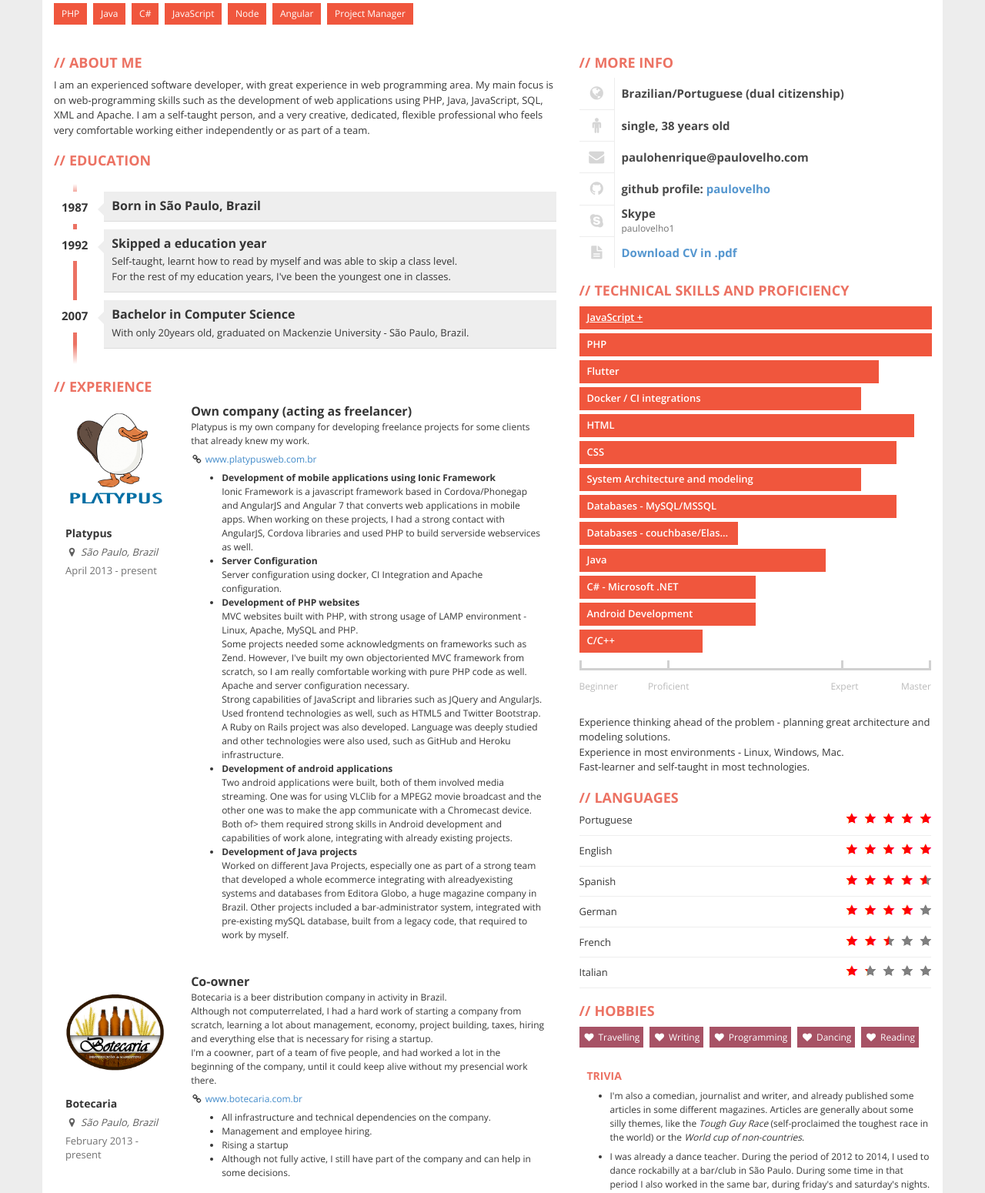
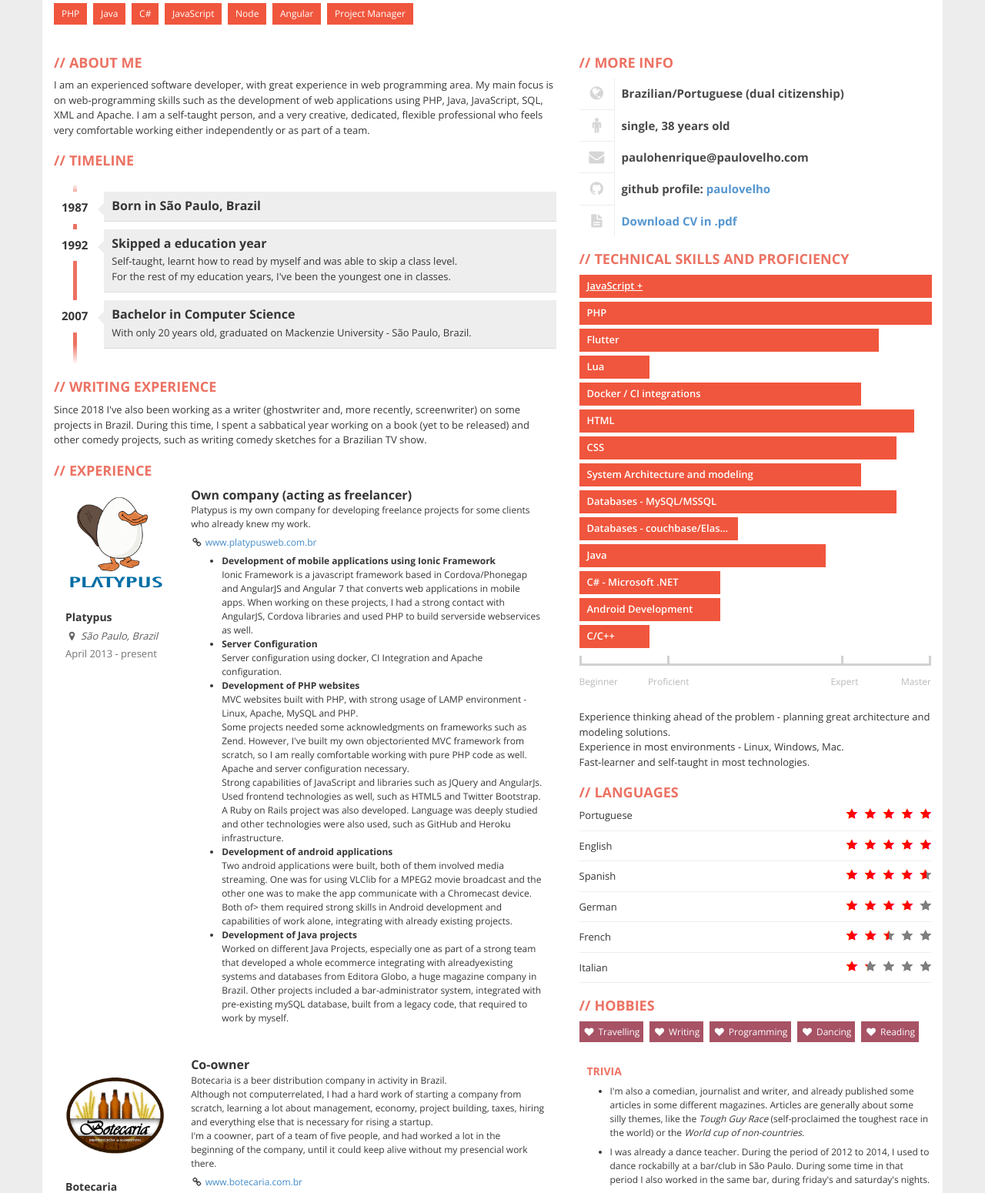
Before and after one commit to paulovelho/cv, a PHP site: page / in a window 1280 px wide. Shown: the part 312-1862 px from the top of the page at 77% size. Run offline with PHP 8.4, Linux system fonts and the light colour scheme.

Commit message:
update 2025

```diff
--- a/index.php
+++ b/index.php
@@ -32,7 +32,9 @@
           <!-- EDUCATION -->
           <?php include("sections/education.html"); ?>
 
-          <!-- EXPERIENCES -->
+          <?php include("sections/writer.html"); ?>
+
+					<!-- EXPERIENCES -->
           <div class="box">
             <h2>Experience</h2>
 
--- a/sections/contact.html
+++ b/sections/contact.html
@@ -6,7 +6,9 @@
 	</div>
 	<div class="contact-item">
 		<div class="icon pull-left text-center"><span class="fa fa-male fa-fw"></span></div>
-    <div class="title only pull-right">single, <?php echo (intval(@date("Y")) - 1987);?> years old</div>
+		<div class="title only pull-right">single,
+			<?php echo (intval(@date("Y")) - 1987);?> years old
+		</div>
 	</div>
 	<!--div class="contact-item">
     <div class="icon pull-left text-center"><span class="fa fa-phone fa-fw"></span></div>
@@ -14,7 +16,9 @@
   </div-->
 	<div class="contact-item">
 		<div class="icon pull-left text-center"><span class="fa fa-envelope fa-fw"></span></div>
-    <div class="title only pull-right">&#112;&#97;&#117;&#108;&#111;&#104;&#101;&#110;&#114;&#105;&#113;&#117;&#101;&#64;&#112;&#97;&#117;&#108;&#111;&#118;&#101;&#108;&#104;&#111;&#46;&#99;&#111;&#109;</div>
+		<div class="title only pull-right">
+			&#112;&#97;&#117;&#108;&#111;&#104;&#101;&#110;&#114;&#105;&#113;&#117;&#101;&#64;&#112;&#97;&#117;&#108;&#111;&#118;&#101;&#108;&#104;&#111;&#46;&#99;&#111;&#109;
+		</div>
 	</div>
 	<!--div class="contact-item">
     <div class="icon pull-left text-center"><span class="fa fa-twitter fa-fw"></span></div>
@@ -32,11 +36,11 @@
 			github profile: <a href="https://github.com/paulovelho">paulovelho</a>
 		</div>
 	</div>
-  <div class="contact-item">
+	<!-- <div class="contact-item">
     <div class="icon pull-left text-center"><span class="fa fa-skype fa-fw"></span></div>
     <div class="title pull-right">Skype</div>
     <div class="description pull-right">paulovelho1</div>
-  </div>
+  </div> -->
 	<div class="contact-item">
 		<div class="icon pull-left text-center"><span class="fa fa-file-text fa-fw"></span></div>
 		<div class="title only pull-right">
--- a/sections/education.html
+++ b/sections/education.html
@@ -1,5 +1,5 @@
 <div class="box tech">
-  <h2>Education</h2>
+	<h2>Timeline</h2>
 	<ul id="education" class="clearfix">
 		<li>
 			<div class="year pull-left">1987</div>
@@ -13,7 +13,7 @@
 			<div class="description pull-right">
 				<h3>Skipped a education year</h3>
 				<p>
-        	Self-taught, learnt how to read by myself and was able to skip a class level.<br/>
+					Self-taught, learnt how to read by myself and was able to skip a class level.<br />
 					For the rest of my education years, I've been the youngest one in classes.
 				</p>
 			</div>
@@ -22,7 +22,7 @@
 			<div class="year pull-left">2007</div>
 			<div class="description pull-right">
 				<h3>Bachelor in Computer Science</h3>
-        <p>With only 20years old, graduated on Mackenzie University - São Paulo, Brazil.</p>
+				<p>With only 20 years old, graduated on Mackenzie University - São Paulo, Brazil.</p>
 			</div>
 		</li>
 	</ul>
--- a/sections/experience/botecaria.html
+++ b/sections/experience/botecaria.html
@@ -8,7 +8,7 @@
     	<span class="project_icon fa fa-map-marker fa-fw"></span>
     	São Paulo, Brazil
     </div>
-    <div class="year">February 2013 - present</div>
+    <div class="year">February 2013 - January 2025</div>
   </div>
   <div class="col-lg-9">
     <div class="profession">Co-owner</div>
--- a/sections/experience/platypus.html
+++ b/sections/experience/platypus.html
@@ -13,7 +13,7 @@
   <div class="col-lg-9">
     <div class="profession">Own company (acting as freelancer)</div>
     <div class="description">
-      Platypus is my own company for developing freelance projects for some clients that already knew my work.<br/>
+      Platypus is my own company for developing freelance projects for some clients who already knew my work.<br/>
       <div class="website">
       	<span class="fa fa-link fa-fw"></span> <a href="http://www.platypusweb.com.br" target="_blank">www.platypusweb.com.br</a>
       </div>
--- a/sections/skill-box.html
+++ b/sections/skill-box.html
@@ -5,14 +5,15 @@
       <div id="skills-js" class="item-skills-sub" style="display: none;">
         <div class="item-skills" data-percent="1.00" style="width: 0px;">JQuery</div>
         <div class="item-skills" data-percent="1.00" style="width: 0px;">node JS</div>
-        <div class="item-skills" data-percent="0.75" style="width: 0px;">AngularJS (until 1.7)</div>
-        <div class="item-skills" data-percent="1.00" style="width: 0px;">Angular (up to 17)</div>
-        <div class="item-skills" data-percent="0.95" style="width: 0px;">Ionic</div>
+        <div class="item-skills" data-percent="1.00" style="width: 0px;">Angular</div>
+        <div class="item-skills" data-percent="0.8" style="width: 0px;">Ionic</div>
         <div class="item-skills" data-percent="1.00" style="width: 0px;">Typescript</div>
-        <div class="item-skills" data-percent="0.60" style="width: 0px;">Google Maps API</div>
+        <div class="item-skills" data-percent="0.7" style="width: 0px;">vue.JS</div>
+        <div class="item-skills" data-percent="0.35" style="width: 0px;">React</div>
       </div>
       <div class="item-skills" data-percent="1.00">PHP</div>
       <div class="item-skills" data-percent="0.85">Flutter</div>
+      <div class="item-skills" data-percent="0.2">Lua</div>
       <div class="item-skills" data-percent="0.80">Docker / CI integrations</div>
       <div class="item-skills" data-percent="0.95">HTML</div>
       <div class="item-skills" data-percent="0.90">CSS</div>
@@ -20,9 +21,9 @@
       <div class="item-skills" data-percent="0.90">Databases - MySQL/MSSQL</div>
       <div class="item-skills" data-percent="0.45" title="couchbase/elasticsearch">Databases - couchbase/ElasticSearch</div>
       <div class="item-skills" data-percent="0.70">Java</div>
-      <div class="item-skills" data-percent="0.50">C# - Microsoft .NET</div>
-      <div class="item-skills" data-percent="0.50">Android Development</div>
-      <div class="item-skills" data-percent="0.35">C/C++</div>
+      <div class="item-skills" data-percent="0.40">C# - Microsoft .NET</div>
+      <div class="item-skills" data-percent="0.40">Android Development</div>
+      <div class="item-skills" data-percent="0.2">C/C++</div>
       <div class="skills-legend clearfix">
         <div class="legend-left legend">Beginner</div>
         <div class="legend-left legend"><span>Proficient</span></div>
--- /dev/null
+++ b/sections/writer.html
@@ -0,0 +1,4 @@
+<div class="box tech">
+	<h2>Writing Experience</h2>
+	<p>Since 2018 I've also been working as a writer (ghostwriter and, more recently, screenwriter) on some projects in Brazil. During this time, I spent a sabbatical year working on a book (yet to be released) and other comedy projects, such as writing comedy sketches for a Brazilian TV show.</p>
+</div>
```
Also changed, not shown: 2 other files. Lines whose indentation alone changed are shown as unchanged.
